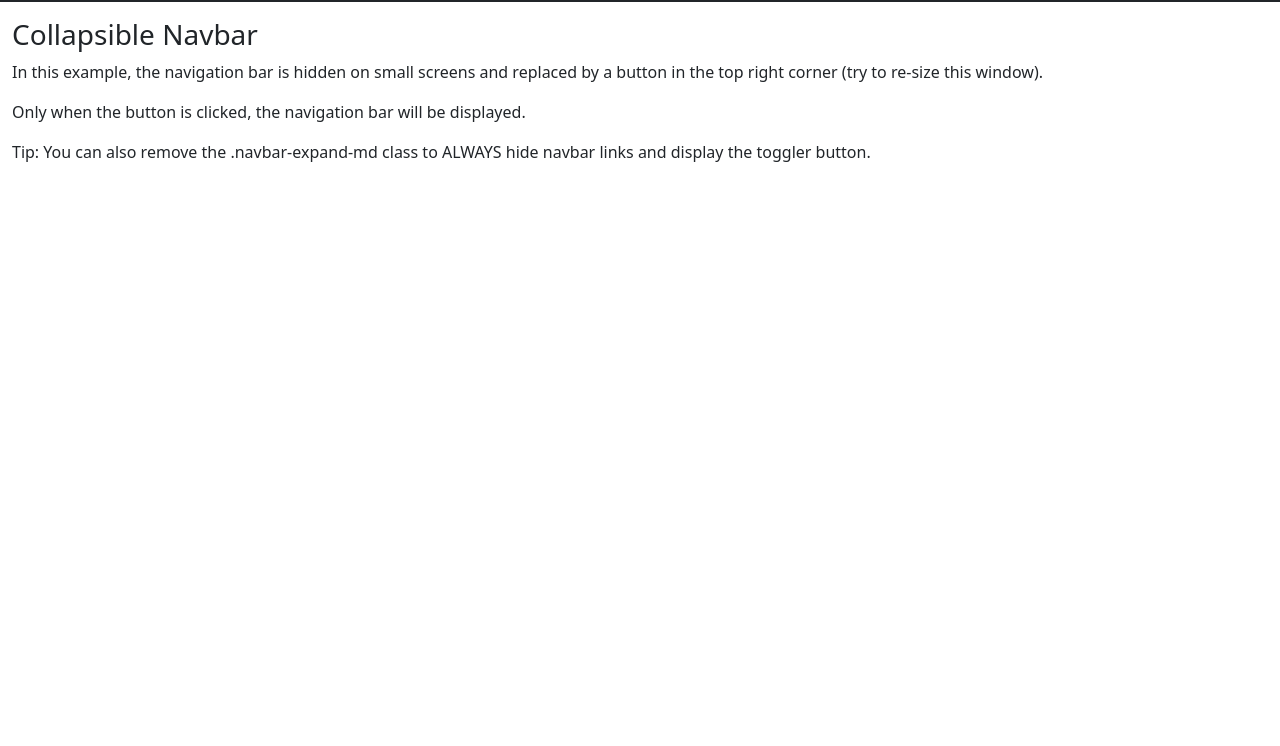
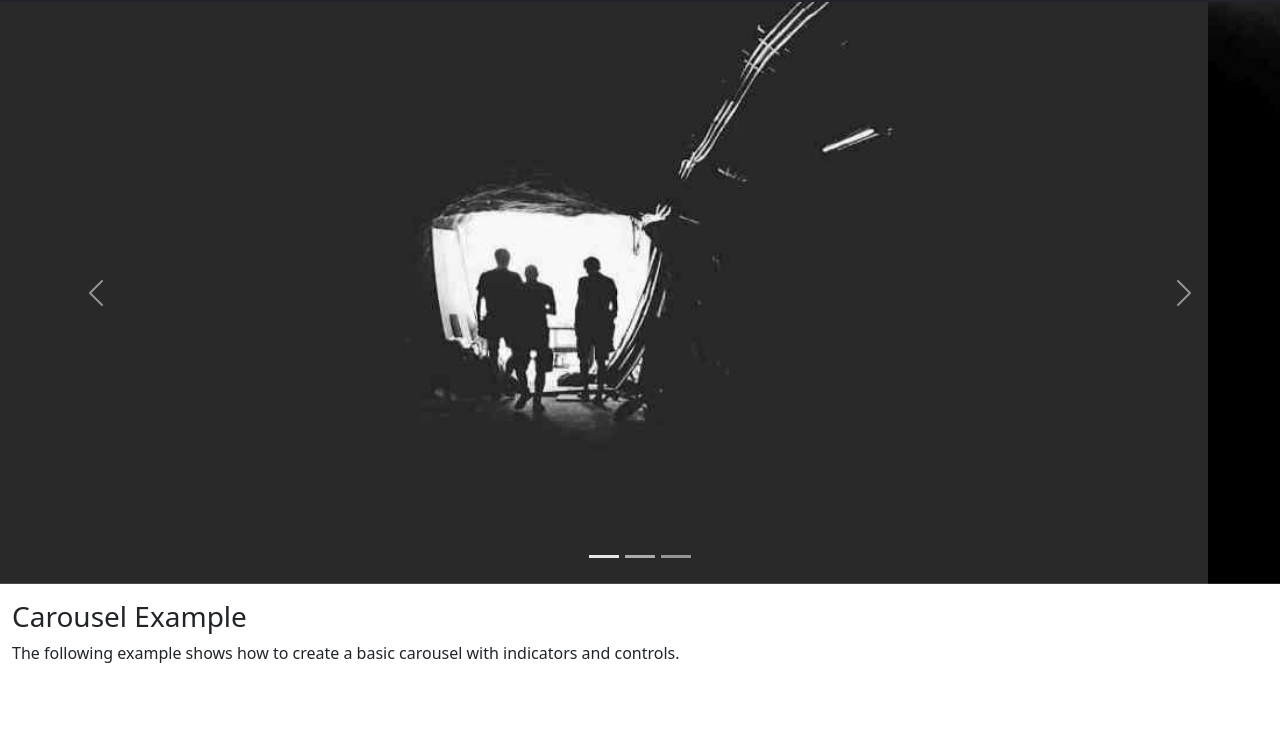
Before and after one commit to KallaMadhu/Hexa-website, a plain HTML site: page index.html in a window 1280 px wide. Shown: the part 54-800 px from the top of the page. Drawn offline with nearby package versions, Linux system fonts and the light colour scheme.

Commit message:
carousel

```diff
--- a/index.html
+++ b/index.html
@@ -10,7 +10,7 @@
 <body>
 <nav class="navbar navbar-expand-sm bg-dark navbar-dark">
   <div class="container-fluid">
-    <a class="navbar-brand" href="#">Logo</a>
+    <a class="navbar-brand" href="#">Hexaware</a>
     <button class="navbar-toggler" type="button" data-bs-toggle="collapse" data-bs-target="#collapsibleNavbar">
       <span class="navbar-toggler-icon"></span>
     </button>
@@ -29,13 +29,44 @@
     </div>
   </div>
 </nav>
+<!-- Carousel -->
+<div id="demo" class="carousel slide" data-bs-ride="carousel">
 
-<div class="container-fluid mt-3">
-  <h3>Collapsible Navbar</h3>
-  <p>In this example, the navigation bar is hidden on small screens and replaced by a button in the top right corner (try to re-size this window).</p>
-  <p>Only when the button is clicked, the navigation bar will be displayed.</p>
-  <p>Tip: You can also remove the .navbar-expand-md class to ALWAYS hide navbar links and display the toggler button.</p>
-</div>
+    <!-- Indicators/dots -->
+    <div class="carousel-indicators">
+      <button type="button" data-bs-target="#demo" data-bs-slide-to="0" class="active"></button>
+      <button type="button" data-bs-target="#demo" data-bs-slide-to="1"></button>
+      <button type="button" data-bs-target="#demo" data-bs-slide-to="2"></button>
+    </div>
+
+    <!-- The slideshow/carousel -->
+    <div class="carousel-inner">
+      <div class="carousel-item active">
+        <img src="la.jpg" alt="Los Angeles" class="d-block" style="width:100%">
+      </div>
+      <div class="carousel-item">
+        <img src="chicago.jpg" alt="Chicago" class="d-block" style="width:100%">
+      </div>
+      <div class="carousel-item">
+        <img src="ny.jpg" alt="New York" class="d-block" style="width:100%">
+      </div>
+    </div>
+
+    <!-- Left and right controls/icons -->
+    <button class="carousel-control-prev" type="button" data-bs-target="#demo" data-bs-slide="prev">
+      <span class="carousel-control-prev-icon"></span>
+    </button>
+    <button class="carousel-control-next" type="button" data-bs-target="#demo" data-bs-slide="next">
+      <span class="carousel-control-next-icon"></span>
+    </button>
+  </div>
+
+  <div class="container-fluid mt-3">
+    <h3>Carousel Example</h3>
+    <p>The following example shows how to create a basic carousel with indicators and controls.</p>
+  </div>
+
+
 
 </body>
 </html>
```
Also changed, not shown: chicago.jpg (added), la.jpg (added), ny.jpg (added).
